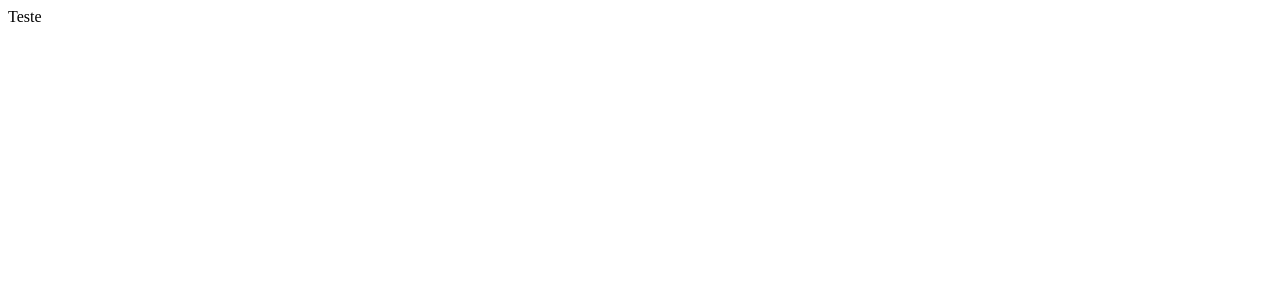
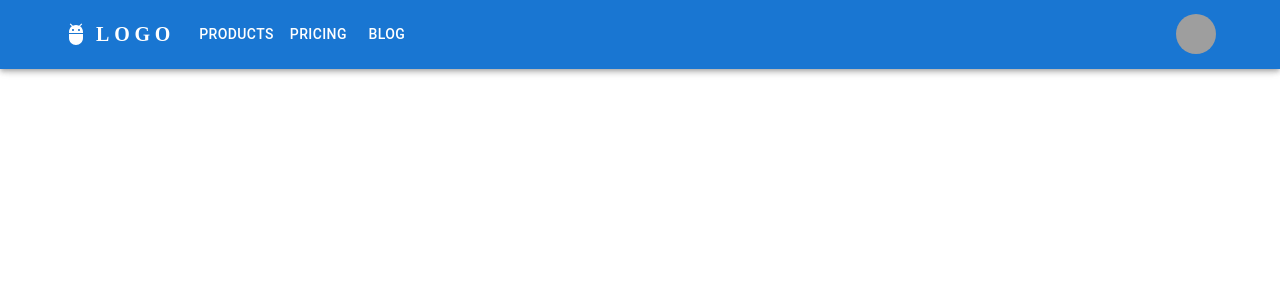
Before and after one commit to FREELA-sptech/FREELA-Web, a React (Create React App) app: page / in a window 1280 px wide. Shown: the top 300 px of the page. Built offline with nearby package versions, Linux system fonts and the light colour scheme; grey boxes are pictures that could not be loaded.

Commit message:
adiciona dependencias de material design

```diff
--- a/package.json
+++ b/package.json
@@ -3,8 +3,13 @@
   "version": "0.1.0",
   "private": true,
   "dependencies": {
+    "@emotion/react": "^11.10.6",
+    "@emotion/styled": "^11.10.6",
     "@material-ui/core": "^4.12.4",
     "@material/web": "^1.0.0-pre.4",
+    "@mui/icons-material": "^5.11.11",
+    "@mui/material": "^5.11.14",
+    "@mui/styled-engine-sc": "^5.11.11",
     "@testing-library/jest-dom": "^5.16.5",
     "@testing-library/react": "^13.4.0",
     "@testing-library/user-event": "^13.5.0",
@@ -15,6 +20,7 @@
     "react": "^18.2.0",
     "react-dom": "^18.2.0",
     "react-scripts": "5.0.1",
+    "styled-components": "^5.3.9",
     "typescript": "^4.9.5",
     "web-vitals": "^2.1.4"
   },
--- a/src/App.tsx
+++ b/src/App.tsx
@@ -1,11 +1,27 @@
 import React from 'react';
-import { Box } from '@material-ui/core'
+import { Box, createTheme,ThemeProvider } from '@material-ui/core'
+import HeaderLandingPage from './components/header';
+
+const theme = createTheme({
+  palette: {
+    primary: {
+      main: "#6096BA",
+      light: "#A3CEF1",
+      dark: "#274C77",
+      contrastText: "#f6f6f6",
+
+
+    }
+
+  }
+});
 
 function App() {
   return (
-    <Box>
-      Teste
-    </Box>
+    <ThemeProvider theme={theme}>
+      <HeaderLandingPage />
+    </ThemeProvider>
+
   );
 }
 
--- /dev/null
+++ b/src/components/header.tsx
@@ -0,0 +1,162 @@
+import * as React from 'react';
+import AppBar from '@mui/material/AppBar';
+import Box from '@mui/material/Box';
+import Toolbar from '@mui/material/Toolbar';
+import IconButton from '@mui/material/IconButton';
+import Typography from '@mui/material/Typography';
+import Menu from '@mui/material/Menu';
+import MenuIcon from '@mui/icons-material/Menu';
+import Container from '@mui/material/Container';
+import Avatar from '@mui/material/Avatar';
+import Button from '@mui/material/Button';
+import Tooltip from '@mui/material/Tooltip';
+import MenuItem from '@mui/material/MenuItem';
+import AdbIcon from '@mui/icons-material/Adb';
+
+const pages = ['Products', 'Pricing', 'Blog'];
+const settings = ['Profile', 'Account', 'Dashboard', 'Logout'];
+
+function HeaderLandingPage() {
+  const [anchorElNav, setAnchorElNav] = React.useState<null | HTMLElement>(null);
+  const [anchorElUser, setAnchorElUser] = React.useState<null | HTMLElement>(null);
+
+  const handleOpenNavMenu = (event: React.MouseEvent<HTMLElement>) => {
+    setAnchorElNav(event.currentTarget);
+  };
+  const handleOpenUserMenu = (event: React.MouseEvent<HTMLElement>) => {
+    setAnchorElUser(event.currentTarget);
+  };
+
+  const handleCloseNavMenu = () => {
+    setAnchorElNav(null);
+  };
+
+  const handleCloseUserMenu = () => {
+    setAnchorElUser(null);
+  };
+
+  return (
+    <AppBar position="fixed" color="primary">
+      <Container>
+        <Toolbar disableGutters>
+          <AdbIcon sx={{ display: { xs: 'none', md: 'flex' }, mr: 1 }} />
+          <Typography
+            variant="h6"
+            noWrap
+            component="a"
+            href="/"
+            sx={{
+              mr: 2,
+              display: { xs: 'none', md: 'flex' },
+              fontFamily: 'Poppins',
+              fontWeight: 700,
+              letterSpacing: '.3rem',
+              color: 'inherit',
+              textDecoration: 'none',
+            }}
+          >
+            LOGO
+          </Typography>
+
+          <Box sx={{ flexGrow: 1, display: { xs: 'flex', md: 'none' } }}>
+            <IconButton
+              size="large"
+              aria-label="account of current user"
+              aria-controls="menu-appbar"
+              aria-haspopup="true"
+              onClick={handleOpenNavMenu}
+              color="inherit"
+            >
+              <MenuIcon />
+            </IconButton>
+            <Menu
+              id="menu-appbar"
+              anchorEl={anchorElNav}
+              anchorOrigin={{
+                vertical: 'bottom',
+                horizontal: 'left',
+              }}
+              keepMounted
+              transformOrigin={{
+                vertical: 'top',
+                horizontal: 'left',
+              }}
+              open={Boolean(anchorElNav)}
+              onClose={handleCloseNavMenu}
+              sx={{
+                display: { xs: 'block', md: 'none' },
+              }}
+            >
+              {pages.map((page) => (
+                <MenuItem key={page} onClick={handleCloseNavMenu}>
+                  <Typography textAlign="center">{page}</Typography>
+                </MenuItem>
+              ))}
+            </Menu>
+          </Box>
+          <AdbIcon sx={{ display: { xs: 'flex', md: 'none' }, mr: 1 }} />
+          <Typography
+            variant="h5"
+            noWrap
+            component="a"
+            href=""
+            sx={{
+              mr: 2,
+              display: { xs: 'flex', md: 'none' },
+              flexGrow: 1,
+              fontFamily: 'monospace',
+              fontWeight: 700,
+              letterSpacing: '.3rem',
+              color: 'inherit',
+              textDecoration: 'none',
+            }}
+          >
+            LOGO
+          </Typography>
+          <Box sx={{ flexGrow: 1, display: { xs: 'none', md: 'flex' } }}>
+            {pages.map((page) => (
+              <Button
+                key={page}
+                onClick={handleCloseNavMenu}
+                sx={{ my: 2, color: 'white', display: 'block' }}
+              >
+                {page}
+              </Button>
+            ))}
+          </Box>
+
+          <Box sx={{ flexGrow: 0 }}>
+            <Tooltip title="Open settings">
+              <IconButton onClick={handleOpenUserMenu} sx={{ p: 0 }}>
+                <Avatar alt="Remy Sharp" src="/static/images/avatar/2.jpg" />
+              </IconButton>
+            </Tooltip>
+            <Menu
+              sx={{ mt: '45px' }}
+              id="menu-appbar"
+              anchorEl={anchorElUser}
+              anchorOrigin={{
+                vertical: 'top',
+                horizontal: 'right',
+              }}
+              keepMounted
+              transformOrigin={{
+                vertical: 'top',
+                horizontal: 'right',
+              }}
+              open={Boolean(anchorElUser)}
+              onClose={handleCloseUserMenu}
+            >
+              {settings.map((setting) => (
+                <MenuItem key={setting} onClick={handleCloseUserMenu}>
+                  <Typography textAlign="center">{setting}</Typography>
+                </MenuItem>
+              ))}
+            </Menu>
+          </Box>
+        </Toolbar>
+      </Container>
+    </AppBar>
+  );
+}
+export default HeaderLandingPage;
```
Also changed, not shown: src/api/index.ts (deleted), src/api/index.txt (added), src/components/index.ts (deleted), src/components/index.txt (added), src/models/index.ts (deleted), src/models/index.txt (added), src/views/index.ts (deleted), src/views/index.txt (added), 1 other file (tests, documents, lock files or other folders).
